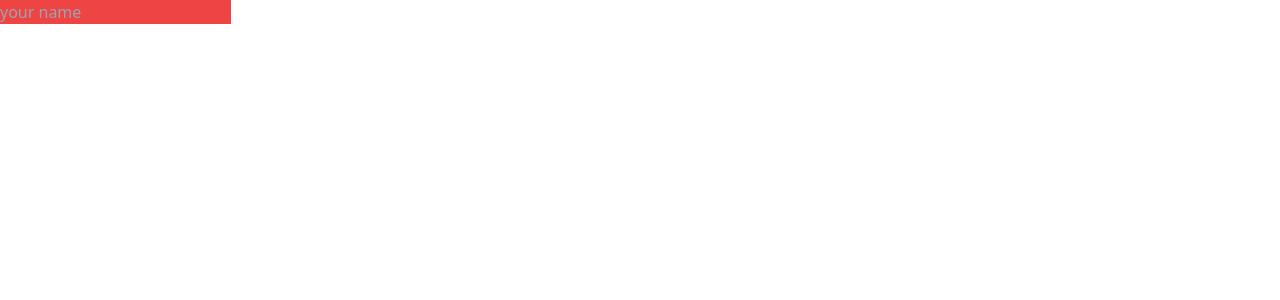
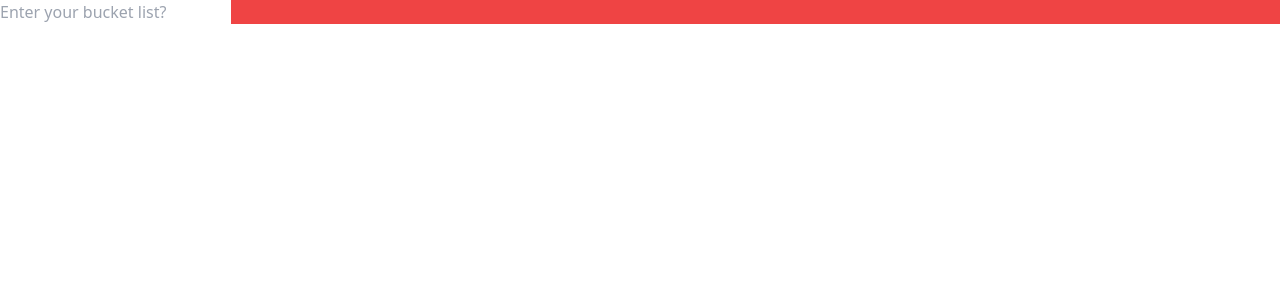
Before and after one commit to mshajid/cyberdude-challenges, a React (Vite) app in the folder javascript/03-react-js/07-my-bucket-lists/: page / in a window 1280 px wide. Shown: the top 300 px of the page. Built offline with nearby package versions, Linux system fonts and the light colour scheme.

Commit message:
fix: Input component didn't render

```diff
--- a/javascript/03-react-js/07-my-bucket-lists/src/App.jsx
+++ b/javascript/03-react-js/07-my-bucket-lists/src/App.jsx
@@ -1,10 +1,10 @@
-import Form from "./Components/Form";
+import MainForm from "./Components/MainForm";
 
 const App = () => {
   return (
     <>
       <div>
-        <Form />
+        <MainForm />
       </div>
     </>
   );
--- a/javascript/03-react-js/07-my-bucket-lists/src/Components/Form.jsx
+++ /dev/null
@@ -1,16 +0,0 @@
-// import { useForm } from "react-hook-form";
-// import Input from "./Input";
-
-const Form = () => {
-  //   const { register } = useForm();
-  return (
-    <>
-      <div>
-        {/* <Input name={"bucketList"} placeholder={"Enter your bucket list?"}/> */}
-        <input className="bg-red-500" placeholder="your name" />
-      </div>
-    </>
-  );
-};
-
-export default Form;
--- a/javascript/03-react-js/07-my-bucket-lists/src/Components/Input.jsx
+++ b/javascript/03-react-js/07-my-bucket-lists/src/Components/Input.jsx
@@ -1,11 +1,11 @@
-// const Input = ({ placeholder, name, register }) => {
-//   return (
-//     <>
-//       <div className="bg-red-500">
-//         <Input placeholder={placeholder} name={name}/>
-//       </div>
-//     </>
-//   );
-// };
+const Input = ({ placeholder, name, register }) => {
+  return (
+    <>
+      <div className="bg-red-500">
+        <input placeholder={placeholder} name={name}/>
+      </div>
+    </>
+  );
+};
 
-// export default Input;
+export default Input;
--- /dev/null
+++ b/javascript/03-react-js/07-my-bucket-lists/src/Components/MainForm.jsx
@@ -0,0 +1,15 @@
+// import { useForm } from "react-hook-form";
+import Input from "./Input";
+
+const MainForm = () => {
+  //   const { register } = useForm();
+  return (
+    <>
+      <div>
+        <Input name={"bucketList"} placeholder={"Enter your bucket list?"}/>
+      </div>
+    </>
+  );
+};
+
+export default MainForm;
```
